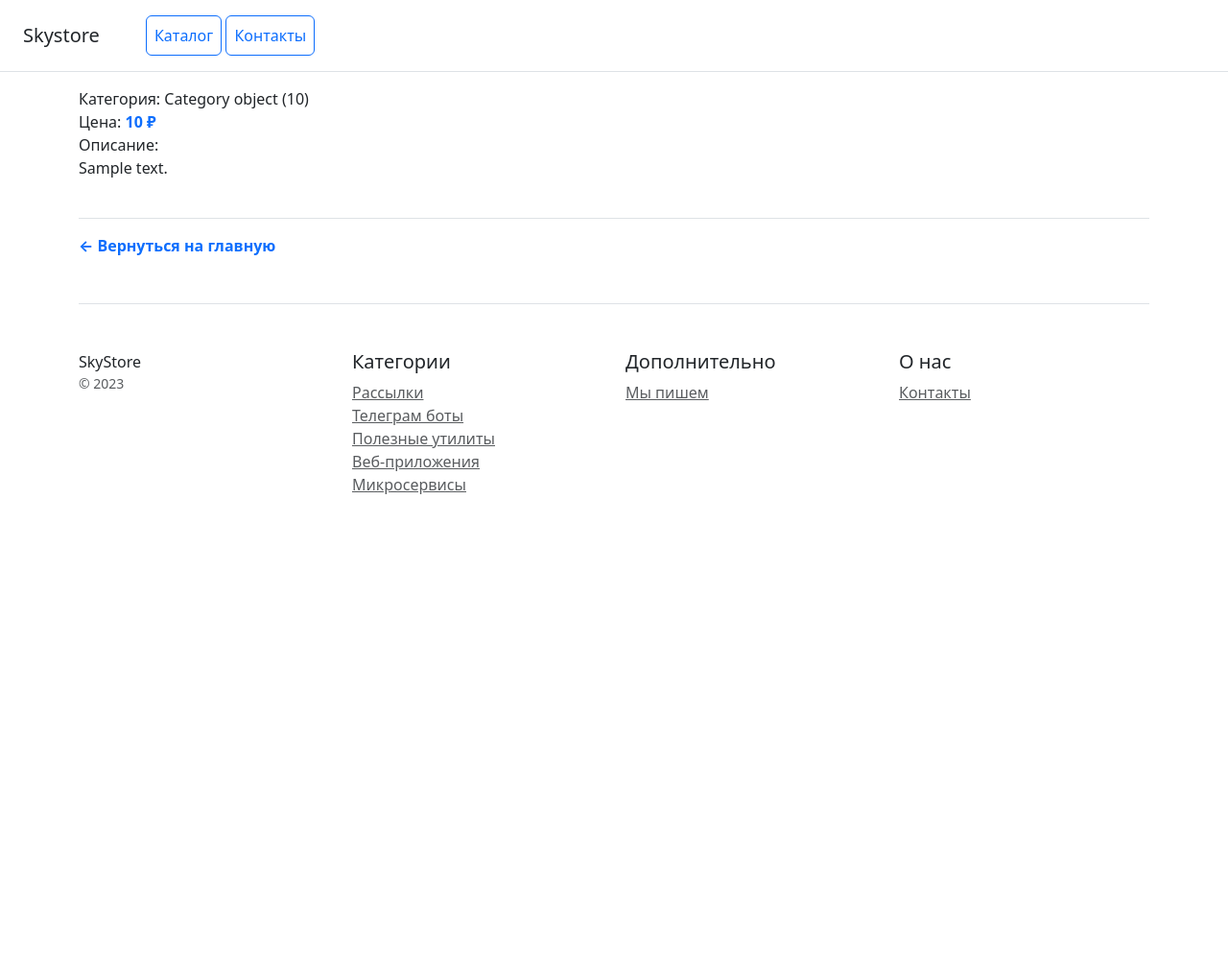
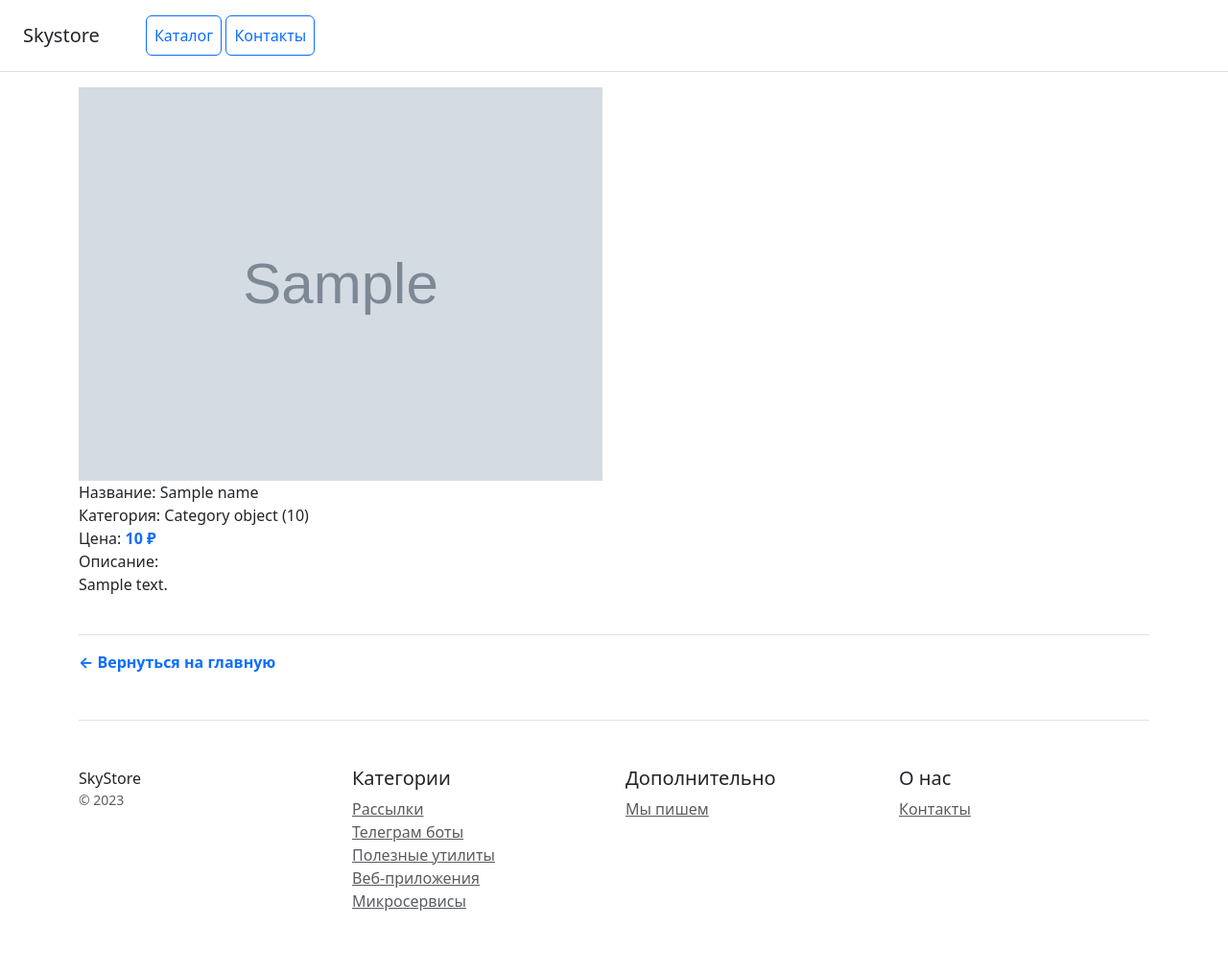
Before and after one commit to Sotocs/DjangoProject, a Django app: template catalog/templates/product_detail.html in a window 1280 px wide. Shown: the whole page at 96% size. Before the commit the page ends 515 px from the top, so only its background shows below. Run offline with Django 5.2, Linux system fonts and the light colour scheme; data comes from the database, SQL or seed files in the repository; tables that the repository leaves empty hold one stand-in row (values such as "Sample post"); the template is opened without the code that fills it: values that come from a table or form of the project are taken from there, most other values are stand-ins (such as "Sample title", 1, 10 or a date in 2020); grey boxes marked "Sample" are stand-in pictures; some libraries are stand-ins or nearby versions.

Commit message:
fix: fix multiple issues — gitignore, requirements, templates, URLs, ORM

```diff
--- a/catalog/management/commands/fill_test_data.py
+++ b/catalog/management/commands/fill_test_data.py
@@ -1,8 +1,11 @@
 from django.core.management.base import BaseCommand
+
 from catalog.models import Category, Product
+
 
 class Command(BaseCommand):
     help = "Delete and add test data"
+
     def handle(self, *args, **options):
         deleted_products, _ = Product.objects.all().delete()
         deleted_categories, _ = Category.objects.all().delete()
--- a/catalog/models.py
+++ b/catalog/models.py
@@ -8,6 +8,7 @@ from django.db import models
 # Обновите цену для определенного продукта.
 # Удалите продукт.
 
+
 class Category(models.Model):
     name = models.CharField(max_length=100, verbose_name="наименование")
     description = models.TextField(verbose_name="описание")
@@ -17,11 +18,12 @@ class Category(models.Model):
         verbose_name_plural = "категории"
         ordering = ["name"]
 
+
 class Product(models.Model):
     name = models.CharField(max_length=100, verbose_name="наименование")
     description = models.TextField(verbose_name="описание")
     image = models.ImageField(
-        upload_to="catalog/images", verbose_name="изображение", null=True, blank=True
+        upload_to="products/", verbose_name="изображение", null=True, blank=True
     )
     category = models.ForeignKey(
         "Category", on_delete=models.CASCADE, verbose_name="категория"
--- /dev/null
+++ b/catalog/templates/bottom_menu.html
@@ -0,0 +1,32 @@
+<header>
+<footer class="pt-4 my-md-5 pt-md-5 border-top">
+        <div class="row">
+            <div class="col-12 col-md">
+                SkyStore
+                <small class="d-block mb-3 text-muted">&copy; 2023</small>
+            </div>
+            <div class="col-6 col-md">
+                <h5>Категории</h5>
+                <ul class="list-unstyled text-small">
+                    <li><a class="text-muted" href="#">Рассылки</a></li>
+                    <li><a class="text-muted" href="#">Телеграм боты</a></li>
+                    <li><a class="text-muted" href="#">Полезные утилиты</a></li>
+                    <li><a class="text-muted" href="#">Веб-приложения</a></li>
+                    <li><a class="text-muted" href="#">Микросервисы</a></li>
+                </ul>
+            </div>
+            <div class="col-6 col-md">
+                <h5>Дополнительно</h5>
+                <ul class="list-unstyled text-small">
+                    <li><a class="text-muted" href="#">Мы пишем</a></li>
+                </ul>
+            </div>
+            <div class="col-6 col-md">
+                <h5>О нас</h5>
+                <ul class="list-unstyled text-small">
+                    <li><a class="text-muted" href="/contacts/">Контакты</a></li>
+                </ul>
+            </div>
+        </div>
+    </footer>
+</header>
--- /dev/null
+++ b/catalog/templates/header.html
@@ -0,0 +1,9 @@
+<header>
+<div class="d-flex flex-column flex-md-row align-items-center p-3 px-md-4 mb-3 bg-white border-bottom box-shadow">
+    <h5 class="my-0 mr-md-auto font-weight-normal">Skystore</h5>
+    <nav class="ms-5">
+        <a class="p-2 btn btn-outline-primary" href="/">Каталог</a>
+        <a class="p-2 btn btn-outline-primary" href="/contacts/">Контакты</a>
+    </nav>
+</div>
+</header>
--- a/catalog/templates/home.html
+++ b/catalog/templates/home.html
@@ -1,6 +1,6 @@
 {% extends 'base.html' %}
 
-{% block tytle %} Skystore {% endblock %}
+{% block title %} Skystore {% endblock %}
 {% block content %}
 <div class="pricing-header px-3 py-3 pt-md-5 pb-md-4 mx-auto text-center">
     <h1 class="display-4">Skystore</h1>
@@ -28,7 +28,7 @@
                                 {{ product.description|truncatechars:100 }}
                             </p>
 
-                            <a href="{% url 'catalog:product_detail' pr_id=product.id %}"
+                            <a href="{% url 'catalog:product_detail' pk=product.id %}"
                                class="btn btn-lg btn-block btn-outline-primary">
                                 Подробнее
                             </a>
--- a/catalog/templates/product_detail.html
+++ b/catalog/templates/product_detail.html
@@ -3,7 +3,18 @@
 {% block tytle %} Skystore {% endblock %}
 {% block content %}
 <div class="row">
+
+                    <div class="product-image-block col-md-6 mb-4 mb-md-0">
+                {% if image %}
+                <img src="{{ image.url }}" class="card-img-top" alt="{{ product.name }}">
+                {% endif %}
+            </div>
+
                     <div class="col-12">
+                        <div class="product-info-row">
+                            <span class="product-name">Название:</span>
+                            <span>{{ name }}</span>
+                        </div>
                         <div class="product-info-row">
                             <span class="product-label">Категория:</span>
                             <span>{{ category }}</span>
@@ -15,7 +26,7 @@
                         <div class="product-info-row">
                             <span class="product-label">Описание:</span>
                         </div>
-                        <p class="text-start">{{ description|truncatechars:100 }}</p>
+                        <p class="text-start">{{ description }}</p>
                     </div>
                 </div>
 
--- a/catalog/urls.py
+++ b/catalog/urls.py
@@ -9,5 +9,5 @@ app_name = CatalogConfig.name
 urlpatterns = [
     path("", views.home, name="home"),
     path("contacts/", views.contacts, name="contacts"),
-    path('product/<int:pr_id>/', views.product_detail, name='product_detail'),
+    path("product/<int:pk>/", views.product_detail, name="product_detail"),
 ]
--- a/config/urls.py
+++ b/config/urls.py
@@ -1,3 +1,5 @@
+from django.conf import settings
+from django.conf.urls.static import static
 from django.contrib import admin
 from django.urls import include, path
 
@@ -8,3 +10,6 @@ urlpatterns = [
     path("", include("catalog.urls", namespace="catalog")),
     path("contacts/", catalog.views.contacts, name="contacts"),
 ]
+
+if settings.DEBUG:
+    urlpatterns += static(settings.MEDIA_URL, document_root=settings.MEDIA_ROOT)
```
Also changed, not shown: catalog/admin.py (+7 -1 lines), catalog/templates/base.html (+2 -38 lines), catalog/views.py (+12 -10 lines), config/settings.py (+4 -3 lines), README.md (added), 1 other file.
